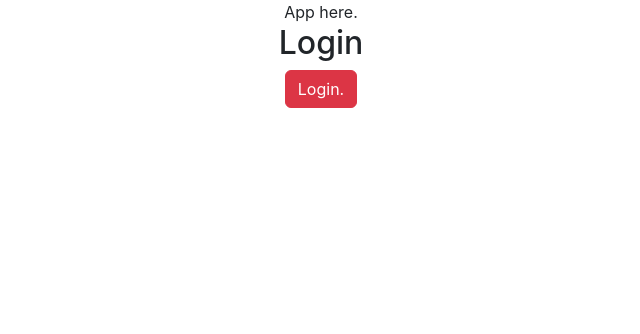
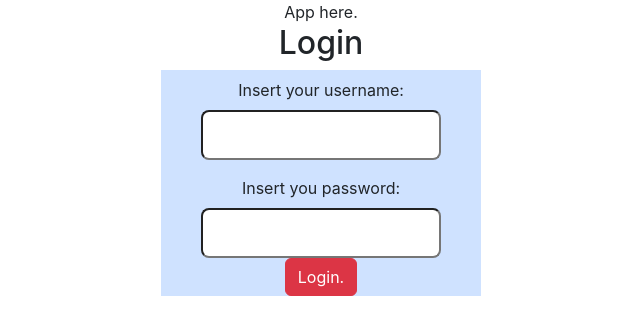
Before and after one commit to ernestsmotlak/ChatApp, a React (Create React App) app in the folder war-frontend/: page /login in a window 1280 px wide. Shown: the top 334 px of the page, without its empty margins (319-959 px from the left). Built offline with nearby package versions, Linux system fonts and the light colour scheme.

Commit message:
Finally fixed a shitty error caused by accidentally adding this line: // import { json } from 'express';
Signed-off-by: ernestsmotlak <ernestsmotlak@gmail.com>

```diff
--- a/war-frontend/src/Login_SignUp/Login.js
+++ b/war-frontend/src/Login_SignUp/Login.js
@@ -1,10 +1,60 @@
+// import { json } from 'express';
 import React from 'react'
+import { useState } from 'react';
+import { useNavigate } from 'react-router-dom';
 
 const Login = () => {
+    const [username, setUsername] = useState('');
+    const [password, setPassword] = useState('');
+    const [loginSuccessful, setLoginccessful] = useState(null);
+    const [error, setError] = useState('');
+    const navigate = useNavigate();
+
+    const handleSubmit = async (event) => {
+        event.preventDefault();
+
+        try {
+            const response = await fetch('http://localhost:3010/login', {
+                method: 'fetch',
+                headers: {
+                    'Content-Type': 'application/json',
+                },
+                body: JSON.stringify({ username, password }),
+            });
+
+            if (!response.ok) {
+                const errorData = await response.json();
+                setLoginccessful(errorData.loginStatus);
+                console.log('Prvi Login status: ' + loginSuccessful);
+                throw new Error(errorData.error);
+            }
+
+            const data = await response.json();
+            setLoginccessful(data.loginStatus);
+            console.log(username + ' login was successful!');
+
+        }
+        catch (error) {
+            setError(error.message);
+            setLoginccessful(error.loginStatus);
+            console.log('Tretjic Login status: ' + loginSuccessful);
+        }
+    };
+
     return (
         <div>
             <h2>Login</h2>
-            <button className='btn btn-danger'>Login.</button>
+            <form className='container login-form w-25 bg-primary-subtle' onSubmit={handleSubmit}>
+                <div className='row justify-content-center'>
+                    <label className='form-label mt-2'>Insert your username:</label>
+                    <input className='form-control-lg w-75 mb-3 login-form' type="text" value={username} onChange={(e) => setUsername(e.target.value)} />
+                </div>
+                <div className='row justify-content-center'>
+                    <label className='form-label'>Insert you password:</label>
+                    <input className='form-control-lg w-75 login-form' type="password" value={password} onChange={(e) => setPassword(e.target.value)} />
+                </div>
+                <button className='btn btn-danger' type='submit'>Login.</button>
+            </form>
         </div>
     )
 }
```
Also changed, not shown: war-frontend/package.json (+12 -0 lines), 1 other file (tests, documents, lock files or other folders).
